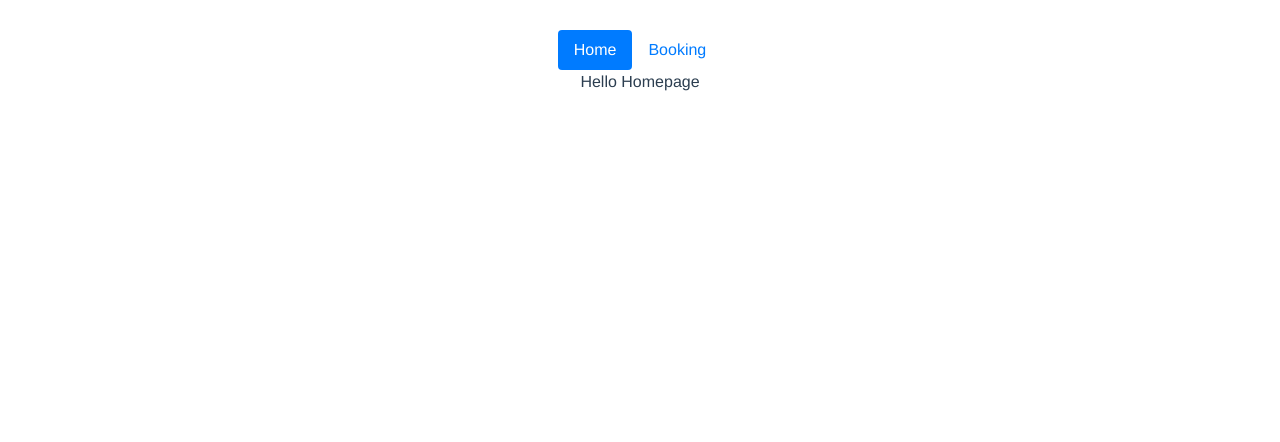
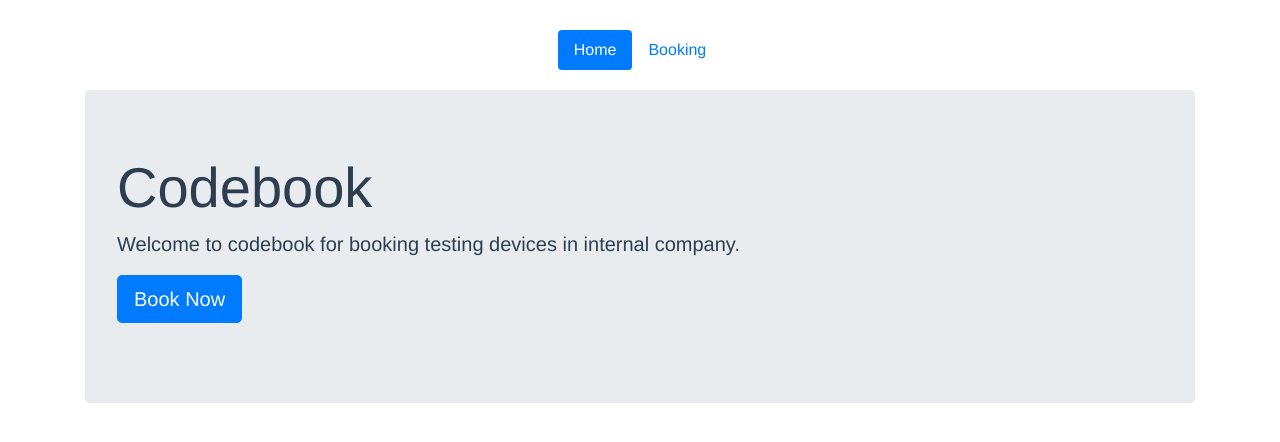
Before and after one commit to leo-le-07/code-book-devices, a Vue app: page /#/ in a window 1280 px wide. Shown: the top 442 px of the page. Built offline with nearby package versions, Linux system fonts and the light colour scheme.

Commit message:
Style Homepage with Booking button

```diff
--- a/src/App.vue
+++ b/src/App.vue
@@ -1,7 +1,7 @@
 <template>
   <div id="app">
     <NavigationBar />
-    <div class="content-container">
+    <div class="container my-container">
       <router-view></router-view>
     </div>
   </div>
@@ -23,8 +23,11 @@ export default {
   font-family: 'Avenir', Helvetica, Arial, sans-serif;
   -webkit-font-smoothing: antialiased;
   -moz-osx-font-smoothing: grayscale;
-  text-align: center;
   color: #2c3e50;
   margin-top: 30px;
 }
+
+.my-container {
+  margin-top: 20px;
+}
 </style>
--- a/src/components/HomePage.vue
+++ b/src/components/HomePage.vue
@@ -1,3 +1,11 @@
 <template>
-  <div>Hello Homepage</div>
+  <div>
+    <div class="jumbotron">
+      <h1 class="display-4">Codebook</h1>
+      <p class="lead">Welcome to codebook for booking testing devices in internal company.</p>
+      <p class="lead">
+        <router-link tag="a" class="btn btn-primary btn-lg" to="/booking">Book Now</router-link>
+      </p>
+    </div>
+  </div>
 </template>
```
